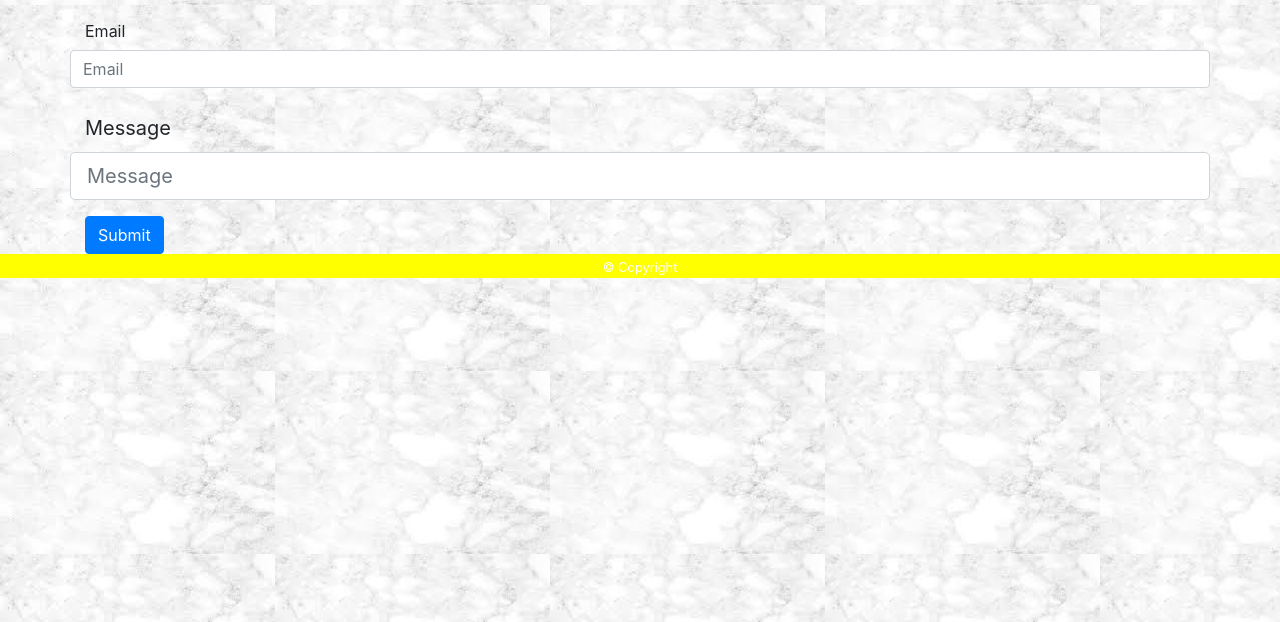
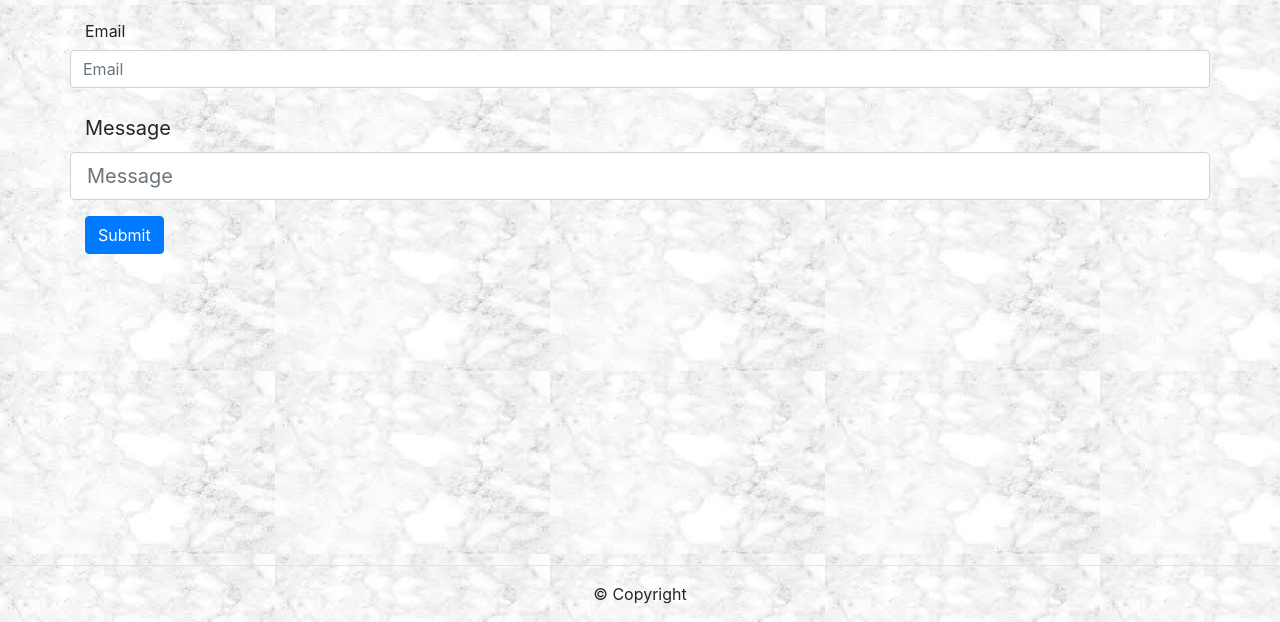
Before and after one commit to sharonkim09/gt-hw-bootstrap-portfolio, a plain HTML site: page contact.html in a window 1280 px wide. Shown: the part 178-800 px from the top of the page. Drawn offline with nearby package versions, Linux system fonts and the light colour scheme; files whose address does not match are found by name.

Commit message:
fixed footer contents using bootstrap classes

```diff
--- a/contact.html
+++ b/contact.html
@@ -67,8 +67,8 @@
     </div>
 </body>
 <!-- Footer Content -->
-<footer>
-    <small>&copy; Copyright</small>
-</footer>
+<div id="footer" class="fixed-bottom text-center py-3 border-top">
+    &copy; Copyright
+</div>
 
 </html>
```
Also changed, not shown: index.html (+3 -3 lines), portfolio.html (+3 -3 lines).
